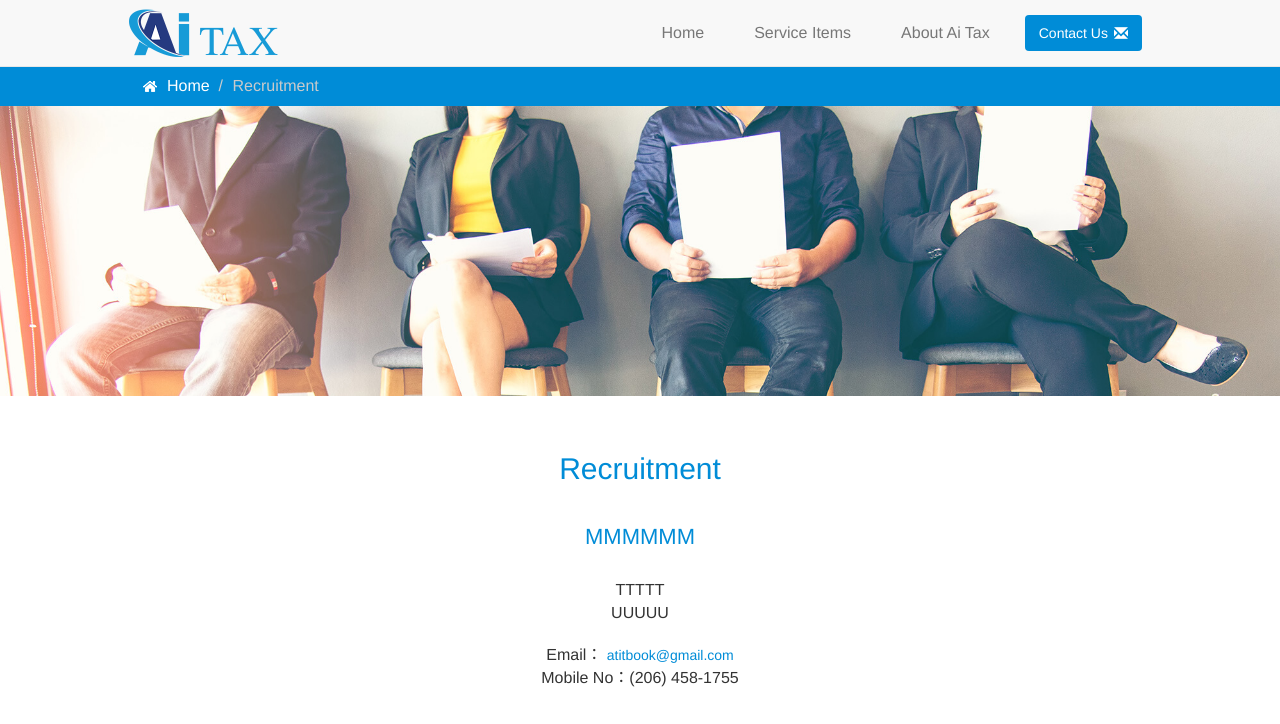
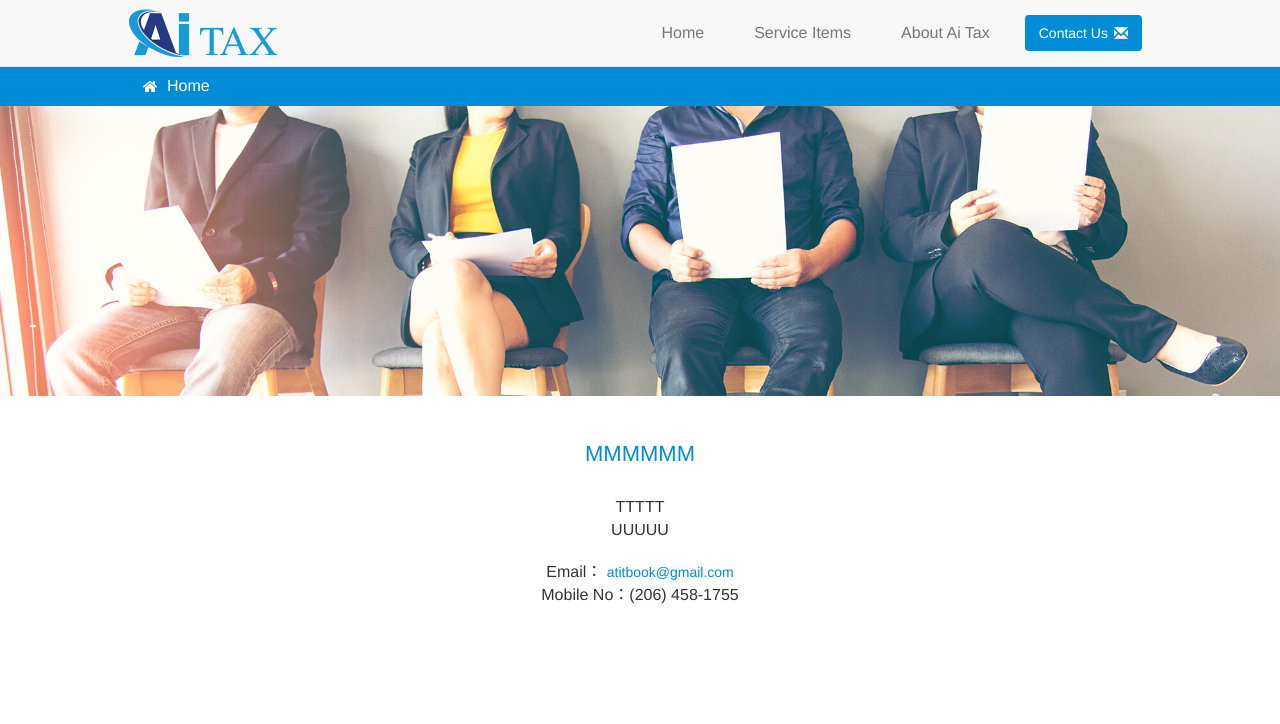
Before and after one commit to iwaramy/milestone2, a plain HTML site: page html/job.html in a window 1280 px wide. Shown: the top 724 px of the page. Drawn offline with Linux system fonts and the light colour scheme.

Commit message:
code added

```diff
--- a/html/job.html
+++ b/html/job.html
@@ -53,7 +53,6 @@
       <div class="container">
         <ul class="breadcrumb">
           <li><img src="../img/icon_home.png" alt="Home"><a href="../index.html">Home</a></li>
-          <li class="active"><a href="contact.html">Recruitment</a></li>
         </ul>
       </div>
     </div>
@@ -64,7 +63,6 @@
     <!--main-->
     <main class="text-center">
       <div class="container">
-        <h2>Recruitment</h2>
         <div class="row">
           <div class="col-sm-24">
             <div class="welcome">
```
